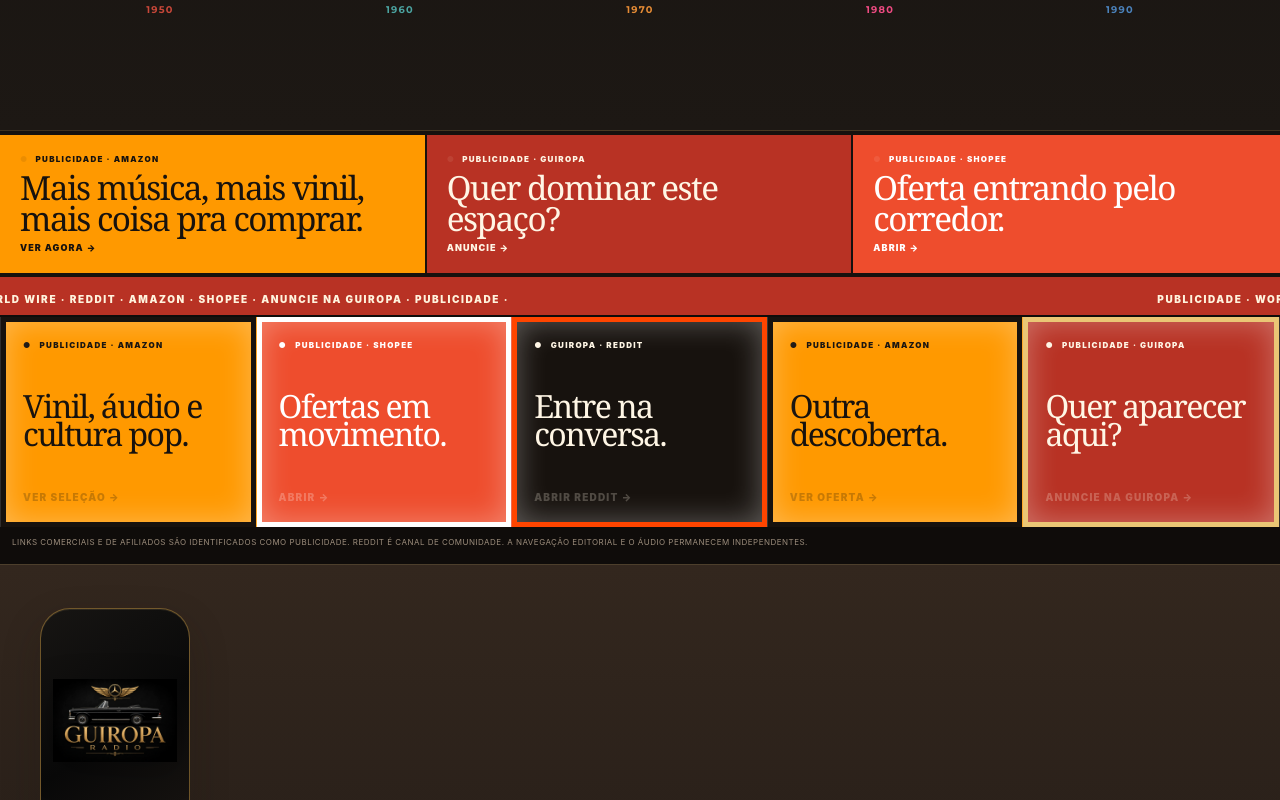
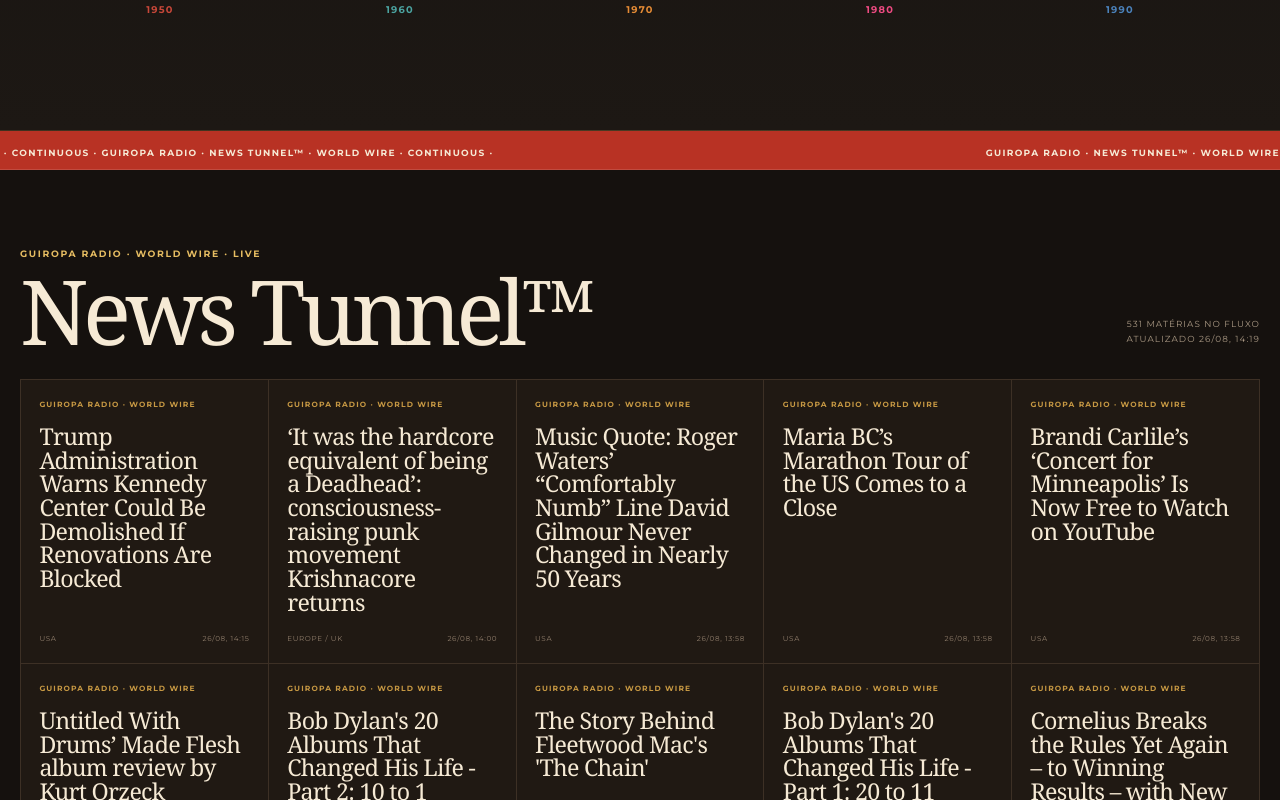
Before and after one commit to 7-Seas-Global-and-Hafen-Consolidators/guiropa-systems, a React (Vite) app in the folder client/: page / in a window 1280 px wide. Shown: the part 5480-6280 px from the top of the page. Built offline with nearby package versions, Linux system fonts and the light colour scheme.

Commit message:
SHOW GUIROPA NEWS TUNNEL ON HOME

```diff
--- a/client/src/components/Layout.jsx
+++ b/client/src/components/Layout.jsx
@@ -1,4 +1,4 @@
-import { Outlet } from "react-router-dom";
+import { Outlet, useLocation } from "react-router-dom";
 import Header from "./Header.jsx";
 import Footer from "./Footer.jsx";
 import ScrollToTop from "./ScrollToTop.jsx";
@@ -7,8 +7,12 @@
 import GuiropaCommercialFooterDeck from "./GuiropaCommercialFooterDeck.jsx";
 import GuiropaCommercialFloat from "./GuiropaCommercialFloat.jsx";
 import GuiropaCommercialInterstitial from "./GuiropaCommercialInterstitial.jsx";
+import HomeNewsTunnel from "./HomeNewsTunnel.jsx";
 
 export default function Layout() {
+  const location = useLocation();
+  const isHome = location.pathname === "/";
+
   return (
     <>
       <ScrollToTop />
@@ -20,6 +24,7 @@
         <Outlet />
       </div>
 
+      {isHome ? <HomeNewsTunnel /> : null}
       <GuiropaCommercialInterstitial />
       <GuiropaCommercialFooterDeck />
       <Footer />
```
